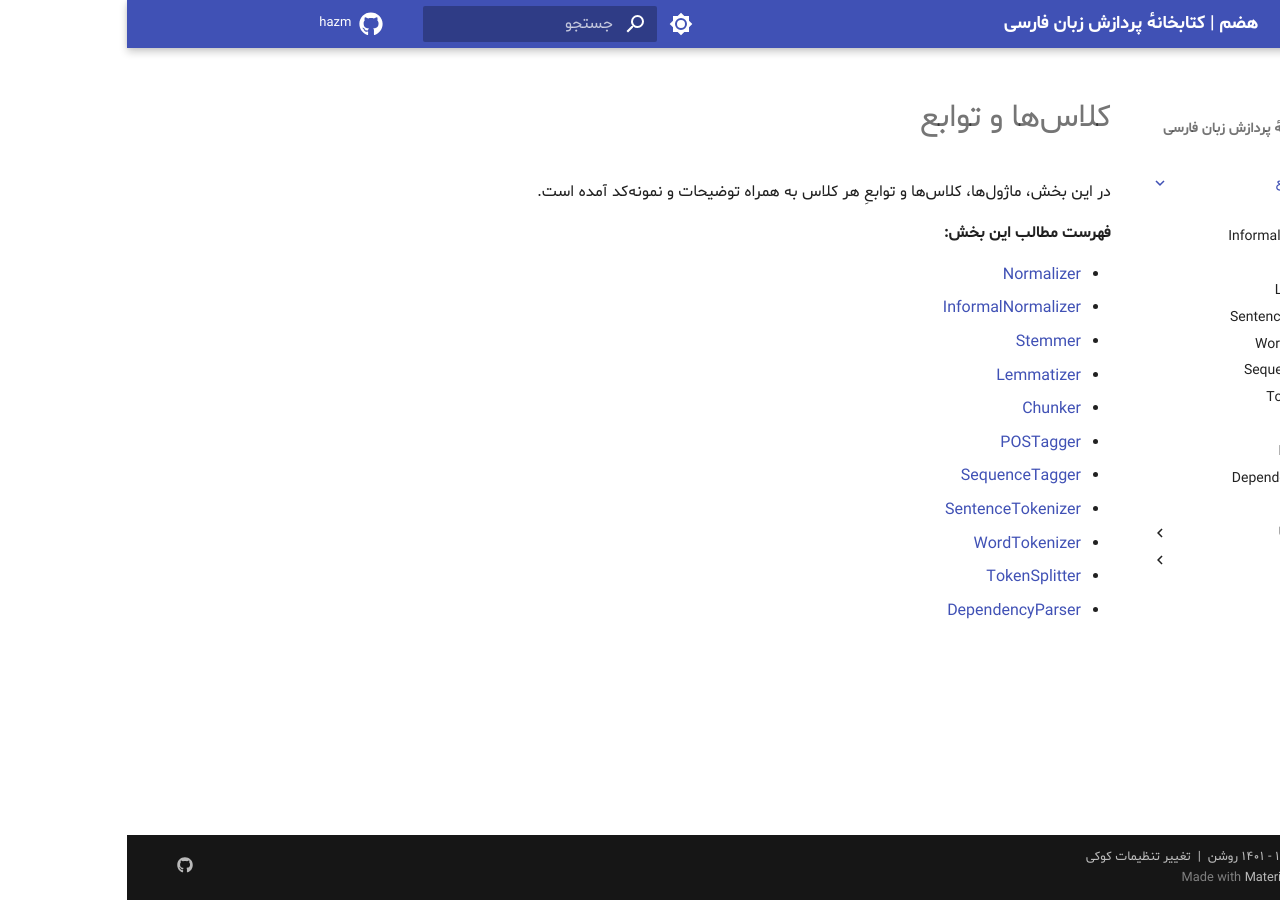
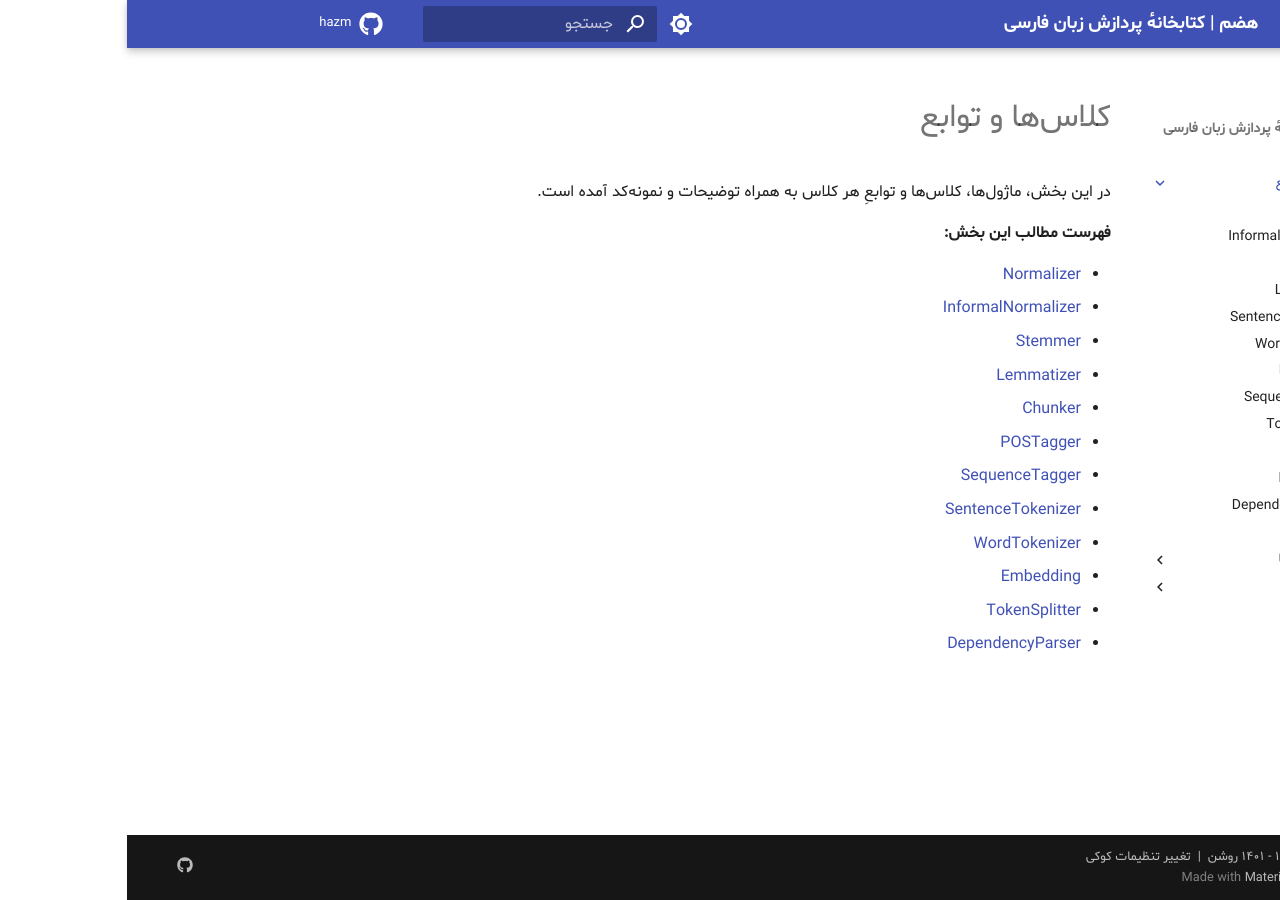
Before and after one commit to roshan-research/hazm, an MkDocs documentation site: the page built from documentation/content/modules/index.md, in a window 1280 px wide. Built offline with MkDocs 1.6.1 and Material for MkDocs 9.7.7, drawn with Linux system fonts in a browser that asks for light colours; some web fonts are replaced; comment, search, counter and statistics services are not loaded.

Commit message:
Add Embedding to doc

```diff
--- a/documentation/content/modules/index.md
+++ b/documentation/content/modules/index.md
@@ -13,5 +13,6 @@
 - [SequenceTagger](SequenceTagger.md)
 - [SentenceTokenizer](SentenceTokenizer.md)
 - [WordTokenizer](WordTokenizer.md)
+- [Embedding](Embedding.md)
 - [TokenSplitter](TokenSplitter.md)
 - [DependencyParser](DependencyParser.md)
--- a/mkdocs.yml
+++ b/mkdocs.yml
@@ -79,6 +79,7 @@ nav:
           - content/modules/Lemmatizer.md
           - content/modules/SentenceTokenizer.md
           - content/modules/WordTokenizer.md
+          - content/modules/Embedding.md
           - content/modules/SequenceTagger.md
           - content/modules/TokenSplitter.md
           - content/modules/Chunker.md
```
Also changed, not shown: documentation/content/modules/Embedding.md (added, +1 -0 lines).
